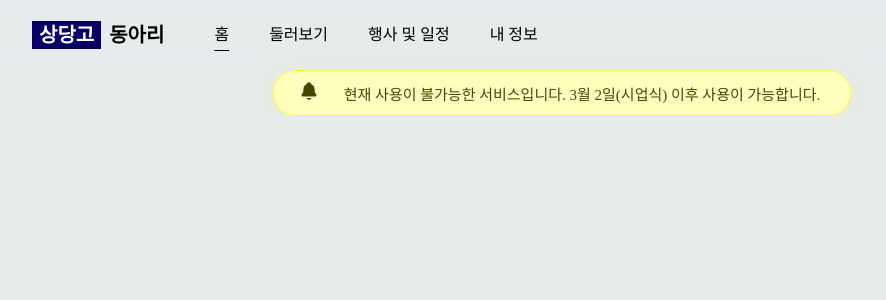
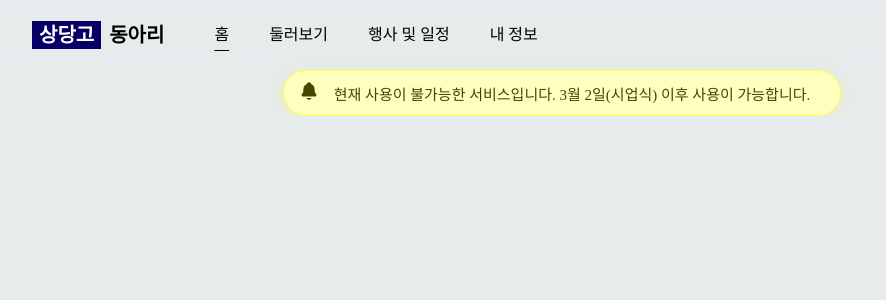
Before and after one commit to InfiniteBuffe/sangdango-frontend, a Next.js app: page /service/club/home in a window 1280 px wide. Shown: the top 300 px of the page, without its empty margins (78-964 px from the left). Built offline with nearby package versions, Linux system fonts and the light colour scheme; a web font is replaced by a local one.

Commit message:
간격 조절

```diff
--- a/styles/components/AlertBar/AlertBar.module.css
+++ b/styles/components/AlertBar/AlertBar.module.css
@@ -21,8 +21,8 @@
 }
 
 .icon {
-  padding-left: 25px;
-  padding-right: 25px;
+  padding-left: 15px;
+  padding-right: 15px;
   position: relative;
   top: 50%;
   vertical-align: middle;
--- a/styles/components/AlertBar/AlertBar.module.scss
+++ b/styles/components/AlertBar/AlertBar.module.scss
@@ -21,8 +21,8 @@
 }
 
 .icon {
-    padding-left: 25px;
-    padding-right: 25px;
+    padding-left: 15px;
+    padding-right: 15px;
     position: relative;
     top: 50%;
     vertical-align: middle;
```
